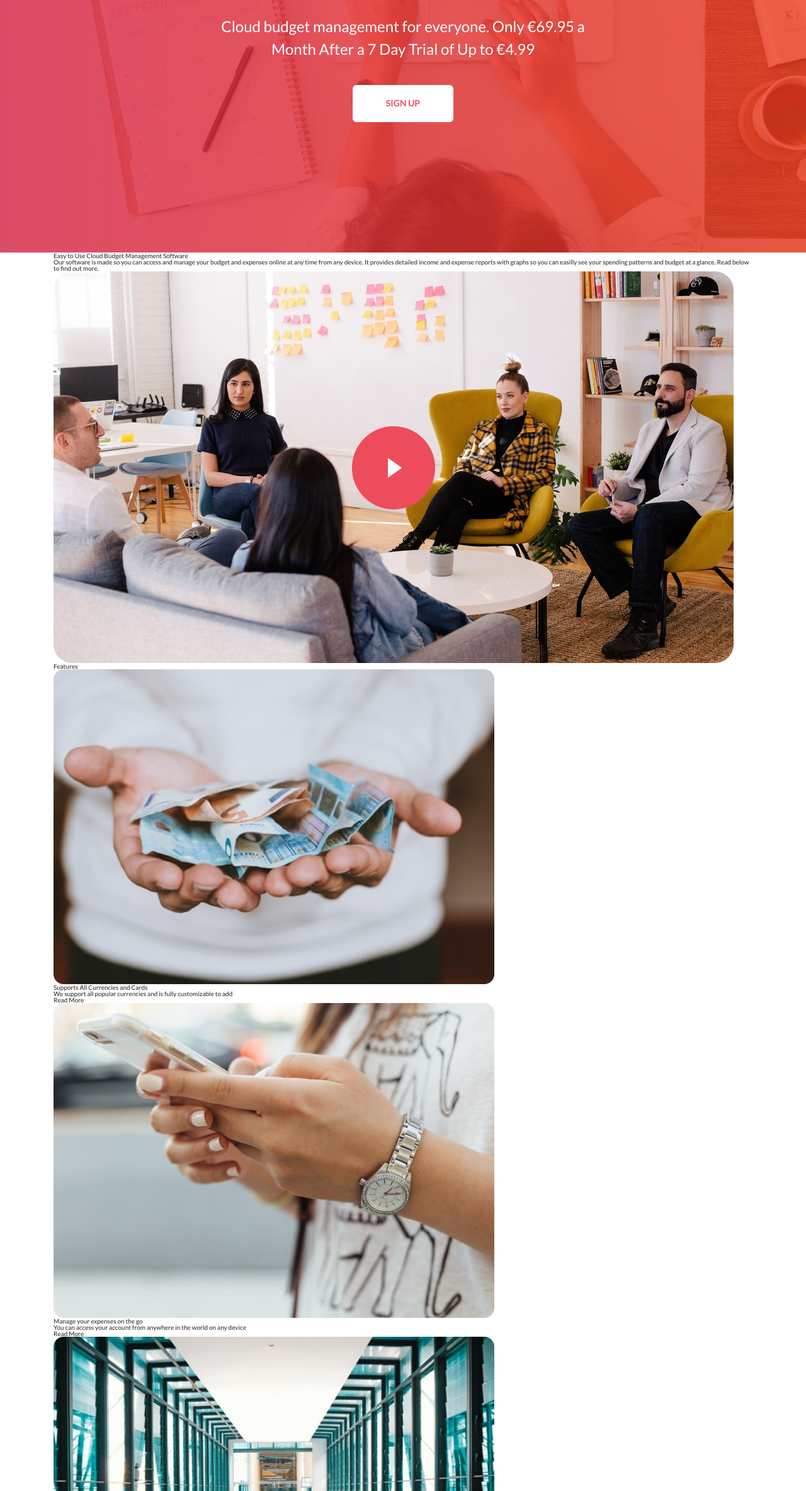
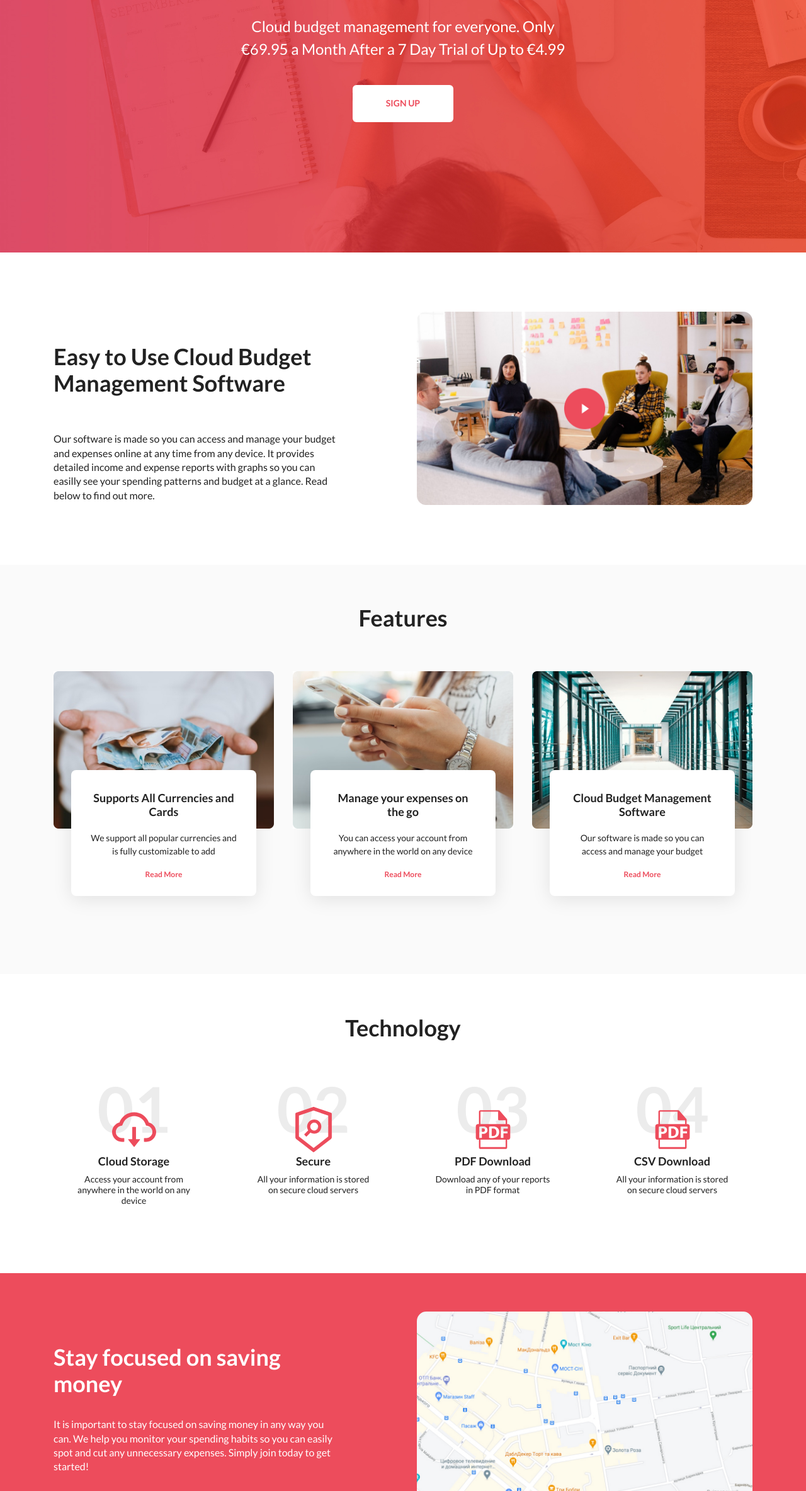
Before and after one commit to rammfall-edu/cloudbudget, a plain HTML site: page index.html in a window 1280 px wide. Shown: the part 399-2767 px from the top of the page at 63% size. Drawn offline with Linux system fonts and the light colour scheme.

Commit message:
COmplete

```diff
--- a/css/components/button.css
+++ b/css/components/button.css
@@ -11,8 +11,8 @@
     text-transform: uppercase;
 }
 
-@media (max-width: 730px) {
+@media (width <= 960px) {
     .button {
-        padding: 10px 8px;
+        padding: 10px 15px;
     }
 }
--- /dev/null
+++ b/css/components/title.css
@@ -0,0 +1,19 @@
+.title {
+    font-size: 3.6rem;
+    line-height: 1.19;
+    font-weight: bold;
+}
+
+@media (width <= 960px) {
+    .title {
+        font-size: 2.4rem;
+    }
+}
+
+.title--center {
+    text-align: center;
+}
+
+.title--inverted {
+    color: white;
+}
--- a/css/general.css
+++ b/css/general.css
@@ -14,14 +14,14 @@ body {
     margin-right: auto;
 }
 
-@media (max-width: 1200px) {
+@media (width <= 1200px) {
     .container {
         width: 80%;
     }
 }
 
-@media (max-width: 730px) {
+@media (width <= 767px) {
     .container {
-        width: 92%;
+        width: 94%;
     }
 }
--- a/css/index.css
+++ b/css/index.css
@@ -3,5 +3,10 @@
 @import "general.css";
 
 @import "components/button.css";
+@import "components/title.css";
 
 @import "sections/hero.css";
+@import "sections/about.css";
+@import "sections/features.css";
+@import "sections/technology.css";
+@import "sections/platforms.css";
--- a/css/reset.css
+++ b/css/reset.css
@@ -369,3 +369,7 @@ button {
     color: inherit;
     font-family: inherit;
 }
+
+img {
+    width: 100%;
+}
--- /dev/null
+++ b/css/sections/about.css
@@ -0,0 +1,75 @@
+.about {
+    padding: 94px 0 95px;
+}
+
+@media (width <= 1200px) {
+    .about {
+        padding: 60px 0;
+    }
+}
+
+@media (width <= 960px) {
+    .about {
+        padding: 40px 0;
+    }
+}
+
+@media (width <= 767px) {
+    .about {
+        padding: 20px 0;
+    }
+}
+
+.about__container {
+    display: flex;
+    gap: 125px;
+    align-items: center;
+}
+
+@media (width <= 1200px) {
+    .about__container {
+        gap: 50px;
+    }
+}
+
+@media (width <= 960px) {
+    .about__container {
+        flex-wrap: wrap;
+        gap: 20px;
+    }
+}
+
+.about__content {
+    padding-top: 46px;
+}
+
+@media (width <= 960px) {
+    .about__content {
+        padding-top: 0;
+    }
+}
+
+.about__title {
+    margin-bottom: 56px;
+}
+
+@media (width <= 960px) {
+    .about__title {
+        margin-bottom: 20px;
+    }
+}
+
+.about__text {
+    font-size: 1.6rem;
+    line-height: calc(22.4 / 16);
+}
+
+.about__image {
+    width: 48%;
+}
+
+@media (width <= 767px) {
+    .about__image {
+        width: 80%;
+    }
+}
--- /dev/null
+++ b/css/sections/features.css
@@ -0,0 +1,99 @@
+.features {
+    background-color: #FAFAFA;
+    padding-top: 63px;
+    padding-bottom: 124px;
+}
+
+@media (width <= 1200px) {
+    .features {
+        padding-bottom: 60px;
+    }
+}
+
+@media (width <= 960px) {
+    .features {
+        padding: 40px 0;
+    }
+}
+
+@media (width <= 767px) {
+    .features {
+        padding: 20px 0;
+    }
+}
+
+.features__title {
+    margin-bottom: 63px;
+}
+
+
+@media (width <= 960px) {
+    .features__title {
+        margin-bottom: 20px;
+    }
+}
+
+.cards {
+    display: grid;
+    grid-template-columns: repeat(3, 1fr);
+    gap: 30px;
+}
+
+@media (width <= 1200px) {
+    .cards {
+        grid-template-columns: repeat(2, 1fr);
+    }
+}
+
+@media (width <= 767px) {
+    .cards {
+        grid-template-columns: 1fr;
+    }
+}
+
+.cards__content {
+    background-color: white;
+    margin-top: -93px;
+    width: calc(100% - (28px * 2));
+    position: relative;
+    margin-left: auto;
+    margin-right: auto;
+    padding: 33px 30px 25px;
+    box-shadow: 0 5px 30px rgba(0, 0, 0, 0.1);
+    border-radius: 8px;
+    text-align: center;
+}
+
+@media (width <= 767px) {
+    .cards__content {
+        width: calc(100% - 20px);
+        padding: 15px;
+    }
+}
+
+.cards__title {
+    font-size: 1.8rem;
+    line-height: calc(22 / 18);
+    font-weight: bold;
+    margin-bottom: 20px;
+}
+
+@media (width <= 767px) {
+    .cards__title {
+        font-size: 1.6rem;
+        margin-bottom: 14px;
+    }
+}
+
+.cards__text {
+    font-size: 1.4rem;
+    line-height: 1.5;
+    margin-bottom: 18px;
+}
+
+.cards__link {
+    color: #ED4C5C;
+    font-weight: bold;
+    font-size: 1.2rem;
+    line-height: 1.5;
+}
--- a/css/sections/hero.css
+++ b/css/sections/hero.css
@@ -21,12 +21,12 @@
     padding-bottom: 20px;
 }
 
-@media (max-width: 730px) {
+@media (width <= 767px) {
     .header {
-        padding-top: 30px;
-        padding-bottom: 50px;
+        padding-top: 20px;
     }
 }
+
 
 .header__container {
     display: flex;
@@ -34,18 +34,14 @@
     align-items: center;
 }
 
-@media (max-width: 1200px) {
+
+@media (width <= 960px) {
     .header__container {
-        flex-wrap: wrap;
-        gap: 30px;
+        flex-direction: column;
+        gap: 20px;
     }
 }
 
-@media (max-width: 730px) {
-    .header__container {
-        gap: 20px;
-    }
-}
 
 .logo {
     display: flex;
@@ -56,24 +52,7 @@
     line-height: 1.22;
 }
 
-@media (max-width: 1200px) {
-    .logo {
-        width: 100%;
-    }
-}
 
-@media (max-width: 730px) {
-    .logo {
-        justify-content: center;
-    }
-}
-
-
-@media (max-width: 730px) {
-    .header__nav {
-        width: 100%;
-    }
-}
 
 .header__list {
     display: flex;
@@ -81,12 +60,12 @@
     gap: 20px;
 }
 
-@media (max-width: 730px) {
+@media (width <= 767px) {
     .header__list {
-        justify-content: center;
-        flex-wrap: wrap;
+        flex-direction: column;
     }
 }
+
 
 .header__link {
     text-transform: uppercase;
@@ -94,13 +73,6 @@
     line-height: 1.21;
 }
 
-@media (max-width: 730px) {
-    .header__button-wrapper {
-        width: 100%;
-        display: flex;
-        justify-content: center;
-    }
-}
 
 .header__button {
     padding: 11px 15px;
@@ -110,12 +82,6 @@
     text-transform: uppercase;
     line-height: 1.21;
     min-width: 100px;
-}
-
-@media (max-width: 730px) {
-    .header__button {
-        justify-self: center;
-    }
 }
 
 .hero-content {
@@ -128,11 +94,13 @@
 
 .hero-content__container {
     width: 50%;
+    margin-left: auto;
+    margin-right: auto;
 }
 
-@media (max-width: 1200px) {
+@media (width <= 960px) {
     .hero-content__container {
-        width: 90%;
+        width: 100%;
     }
 }
 
@@ -145,16 +113,16 @@
     margin-bottom: 39px;
 }
 
-@media (max-width: 1200px) {
+@media (width <= 960px) {
     .hero-content__title {
         font-size: 4.8rem;
+        margin-bottom: 15px;
     }
 }
 
-@media (max-width: 730px) {
+@media (width <= 767px) {
     .hero-content__title {
-        font-size: 3.6rem;
-        margin-bottom: 20px;
+        font-size: 3.4rem;
     }
 }
 
@@ -165,15 +133,15 @@
     text-align: center;
 }
 
-@media (max-width: 1200px) {
+@media (width <= 960px) {
     .hero-content__text {
-        font-size: 2rem;
+        font-size: 1.8rem;
+        margin-bottom: 20px;
     }
 }
 
-@media (max-width: 730px) {
+@media (width <= 767px) {
     .hero-content__text {
         font-size: 1.6rem;
-        margin-bottom: 20px;
     }
 }
--- /dev/null
+++ b/css/sections/platforms.css
@@ -0,0 +1,53 @@
+.platforms {
+    padding-top: 61px;
+    padding-bottom: 61px;
+    background-color: #ED4C5C;
+    color: white;
+}
+
+@media (width <= 960px) {
+    .platforms {
+        padding-top: 30px;
+        padding-bottom: 30px;
+    }
+}
+
+.platforms__container {
+    display: flex;
+    gap: 125px;
+    align-items: center;
+}
+
+@media (width <= 960px) {
+    .platforms__container {
+        gap: 30px;
+        flex-wrap: wrap;
+    }
+}
+
+.platforms__title {
+    margin-bottom: 32px;
+}
+
+.platforms__text {
+    font-size: 1.6rem;
+    line-height: 1.4;
+    margin-bottom: 33px;
+}
+
+.platforms__list {
+    display: flex;
+    gap: 23px;
+    align-items: center;
+}
+
+.platforms__map {
+    width: 48%;
+    border-radius: 15px;
+}
+
+@media (width <= 767px) {
+    .platforms__map {
+        width: 100%;
+    }
+}
--- /dev/null
+++ b/css/sections/technology.css
@@ -0,0 +1,90 @@
+.technology {
+    padding-top: 64px;
+    padding-bottom: 104px;
+}
+
+@media (width <= 1200px) {
+    .technology {
+        padding-bottom: 60px;
+    }
+}
+
+@media (width <= 960px) {
+    .technology {
+        padding: 40px 0;
+    }
+}
+
+@media (width <= 767px) {
+    .technology {
+        padding: 20px 0;
+    }
+}
+
+
+.technology__title {
+    margin-bottom: 56px;
+}
+
+@media (width <= 960px) {
+    .technology__title {
+        margin-bottom: 20px;
+    }
+}
+
+.advantages {
+    display: grid;
+    grid-template-columns: repeat(4, 1fr);
+    gap: 30px;
+    counter-reset: section;
+}
+
+@media (width <= 1200px) {
+    .advantages {
+        grid-template-columns: repeat(2, 1fr);
+    }
+}
+
+@media (width <= 767px) {
+    .advantages {
+        grid-template-columns: 1fr;
+    }
+}
+
+.advantages__item {
+    padding: 0 30px 2px;
+    position: relative;
+    display: flex;
+    flex-direction: column;
+    align-items: center;
+}
+
+.advantages__item::before {
+    counter-increment: section;
+    content: counter(section, decimal-leading-zero);
+    font-size: 10rem;
+    font-weight: bold;
+    color: rgba(16, 16, 16, 0.08);
+}
+
+.advantages__img {
+    margin-top: -56px;
+    width: 80px;
+    margin-left: auto;
+    margin-right: auto;
+    display: block;
+}
+
+.advantages__title {
+    font-size: 1.8rem;
+    font-weight: bold;
+    text-align: center;
+    margin-bottom: 10px;
+    line-height: 1.22;
+}
+
+.advantages__text {
+    line-height: 1.21;
+    font-size: 1.4rem;
+    text-align: center;
+}
--- a/index.html
+++ b/index.html
@@ -52,7 +52,8 @@
         </header>
 
         <div class="hero-content">
-            <div class="container hero-content__container">
+            <div class="container">
+                <div class="hero-content__container">
                     <h1 class="hero-content__title">
                         CloudBudget
                     </h1>
@@ -63,6 +64,7 @@
                     <button class="button">
                         sign up
                     </button>
+                </div>
             </div>
         </div>
     </section>
@@ -175,7 +177,7 @@
                     </p>
                 </li>
                 <li class="advantages__item">
-                    <img src="images/csv.svg" alt="scv" class="advantages__img">
+                    <img src="images/pdf.svg" alt="scv" class="advantages__img">
                     <h3 class="advantages__title">
                         CSV Download
                     </h3>
@@ -194,7 +196,7 @@
     <section class="platforms">
         <div class="container platforms__container">
             <div class="platforms__content">
-                <h2 class="platforms__title title">
+                <h2 class="platforms__title title title--inverted">
                     Stay focused on saving money
                 </h2>
                 <p class="platforms__text">
```
Lines whose indentation alone changed are shown as unchanged.
